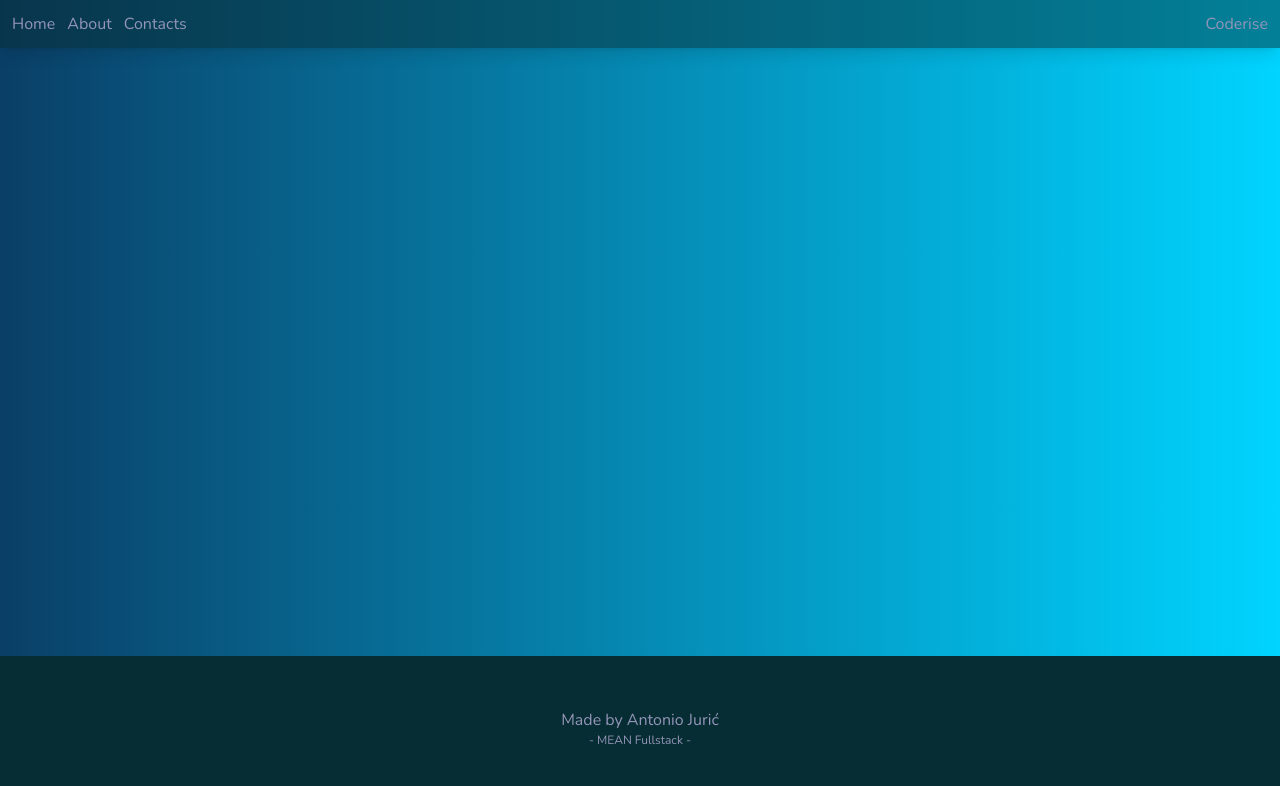
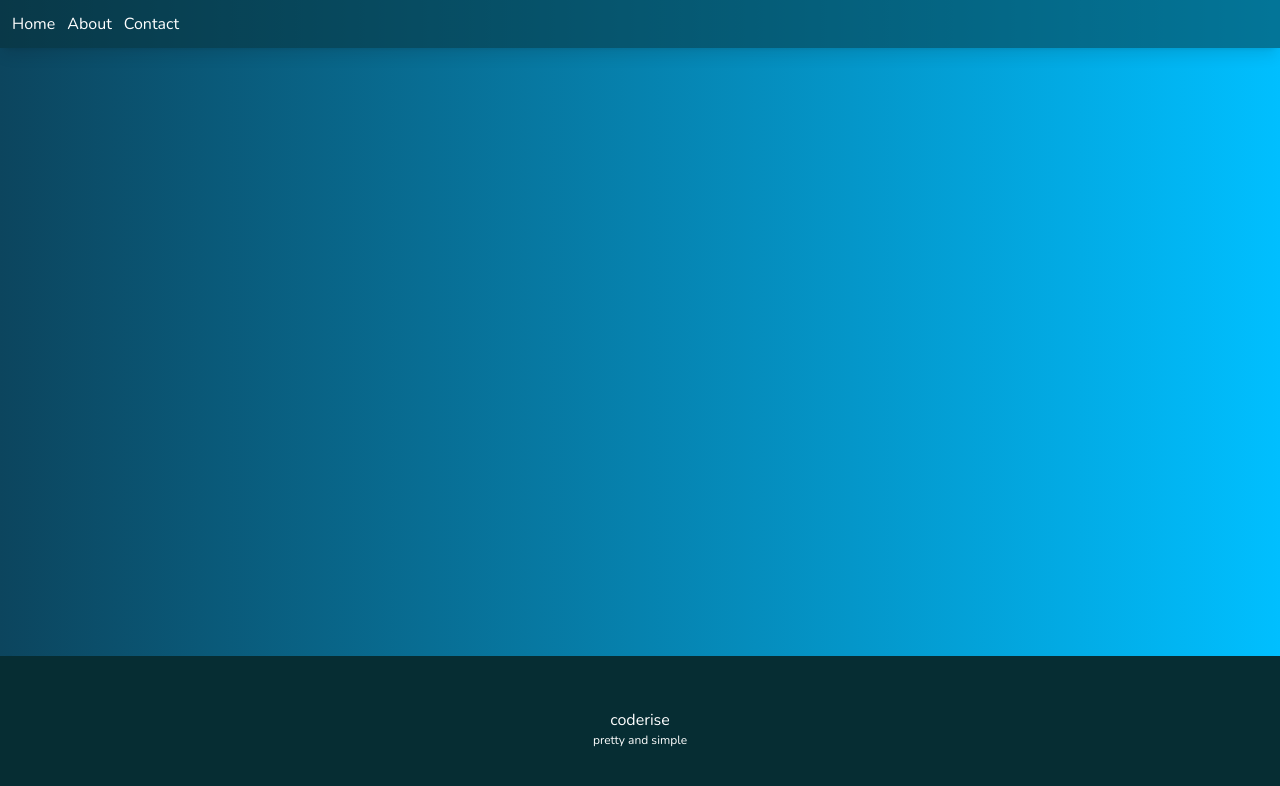
Before and after one commit to Antonioax/Coderise, an Angular app: page / in a window 1280 px wide. Shown: the top 786 px of the page. Built offline with nearby package versions, Linux system fonts and the light colour scheme.

Commit message:
Added routing and fixed design issues

```diff
--- a/src/app/app.component.html
+++ b/src/app/app.component.html
@@ -3,14 +3,14 @@
   style="
     background: rgb(2, 0, 36);
     background: linear-gradient(
-      90deg,
+      270deg,
       rgba(2, 0, 36, 1) 0%,
-      rgba(18, 179, 203, 1) 0%,
       rgba(15, 23, 42, 1) 0%,
       rgba(10, 63, 103, 1) 0%,
-      rgba(0, 212, 255, 1) 100%,
-      rgba(10, 97, 126, 1) 100%,
-      rgba(12, 69, 94, 1) 100%
+      rgba(18, 179, 203, 1) 0%,
+      rgba(0, 191, 255, 1) 0%,
+      rgba(12, 69, 94, 1) 100%,
+      rgba(0, 212, 255, 1) 100%
     );
   "
 >
--- a/src/app/app.routes.ts
+++ b/src/app/app.routes.ts
@@ -1,3 +1,22 @@
 import { Routes } from '@angular/router';
+import { HomeComponent } from "./components/home/home.component";
+import { AboutComponent } from "./components/about/about.component";
+import { ContactComponent } from "./components/contact/contact.component";
 
-export const routes: Routes = [];
+export const routes: Routes = [
+  {
+    path: 'home',
+    component: HomeComponent,
+    title: 'Home',
+  },
+  {
+    path: 'about',
+    component: AboutComponent,
+    title: 'About',
+  },
+  {
+    path: 'contact',
+    component: ContactComponent,
+    title: 'Contact',
+  },
+];
--- a/src/app/components/footer/footer.component.html
+++ b/src/app/components/footer/footer.component.html
@@ -1,4 +1,4 @@
 <div class="h-36 bg-main shadow-md flex flex-col items-center text-accent justify-center">
-  <div class="font-thin">Made by Antonio Jurić</div>
-  <div class="font-thin text-xs">- MEAN Fullstack -</div>
+  <div class="font-thin">coderise</div>
+  <div class="font-thin text-xs">pretty and simple</div>
 </div>
--- a/src/app/components/header/header.component.html
+++ b/src/app/components/header/header.component.html
@@ -1,14 +1,9 @@
 <div
-  class="max-sm:hidden h-12 bg-main bg-opacity-50 shadow-lg flex items-center justify-between px-3 text-ambient fixed w-full"
+  class="max-sm:hidden h-12 bg-main bg-opacity-50 shadow-lg flex items-center justify-start gap-3 px-3 text-ambient fixed w-full"
 >
-  <div class="flex gap-3">
-    <a routerLink="/posts" routerLinkActive="active-link">Home</a>
-    <a routerLink="/posts" routerLinkActive="active-link">About</a>
-    <a routerLink="/posts" routerLinkActive="active-link">Contacts</a>
-  </div>
-  <div class="flex gap-3">
-    <a routerLink="/" class="font-extralight">Coderise</a>
-  </div>
+    <a routerLink="/home" routerLinkActive="active-link">Home</a>
+    <a routerLink="/about" routerLinkActive="active-link">About</a>
+    <a routerLink="/contact" routerLinkActive="active-link">Contact</a>
 </div>
 
 @if(isMenu) {
@@ -20,12 +15,12 @@
     <div
       class="flex flex-col gap-3 items-center py-6 border-b border-white w-[80%]"
     >
-      <a routerLink="/posts" routerLinkActive="active-link">Home</a>
-      <a routerLink="/posts" routerLinkActive="active-link">About</a>
-      <a routerLink="/posts" routerLinkActive="active-link">Contacts</a>
+      <a routerLink="/home" routerLinkActive="active-link">Home</a>
+      <a routerLink="/about" routerLinkActive="active-link">About</a>
+      <a routerLink="/contact" routerLinkActive="active-link">Contact</a>
     </div>
     <div class="flex flex-col gap-3 items-center py-6">
-      <a routerLink="/" class="font-semibold">Coderise</a>
+      <a routerLink="/" class="font-semibold">coderise</a>
     </div>
   </div>
 </div>
--- a/src/styles.scss
+++ b/src/styles.scss
@@ -9,7 +9,7 @@
   font-optical-sizing: auto;
   font-weight: 200;
   font-style: normal;
-  color: #9495b8;
+  color: #ffffff;
 }
 
 html,
@@ -24,3 +24,9 @@ body {
   margin: 0;
   font-family: Roboto, "Nunito", sans-serif;
 }
+
+// Router link
+
+.active-link{
+  color: white;
+}
```
